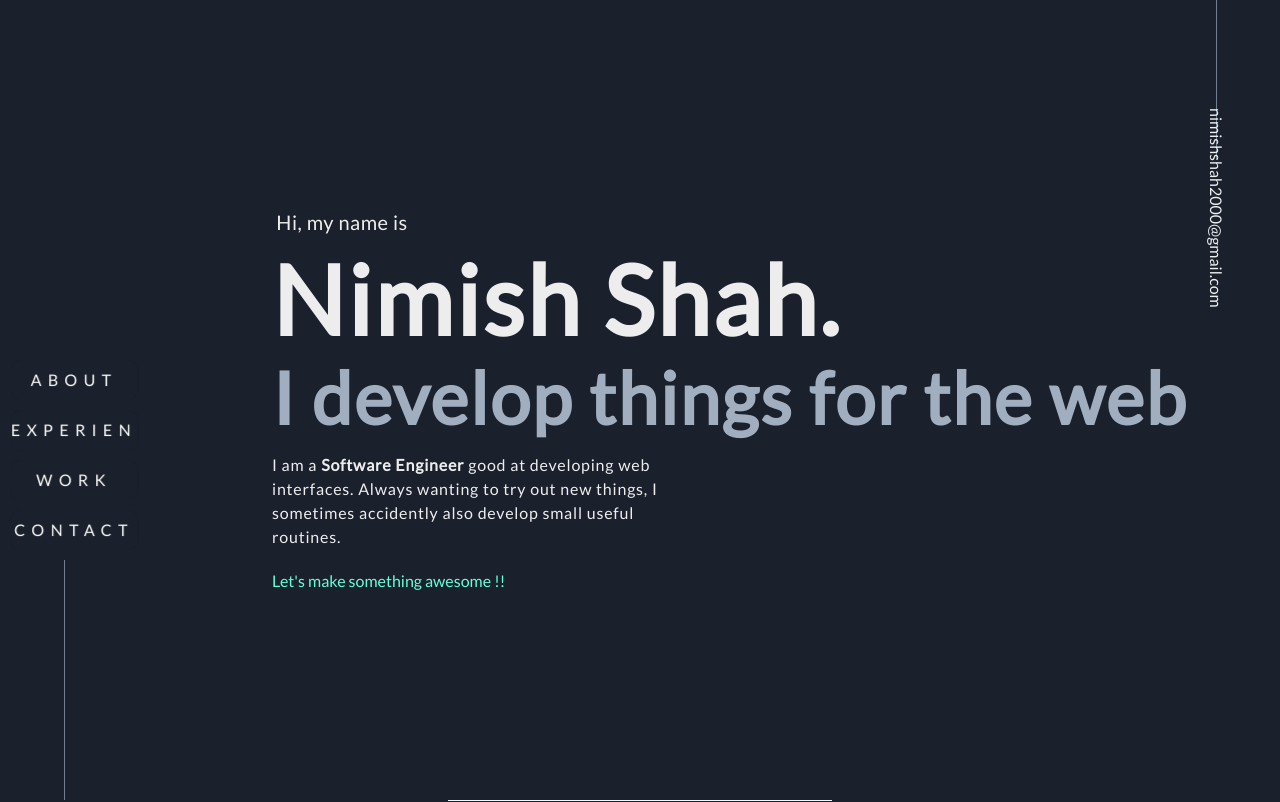
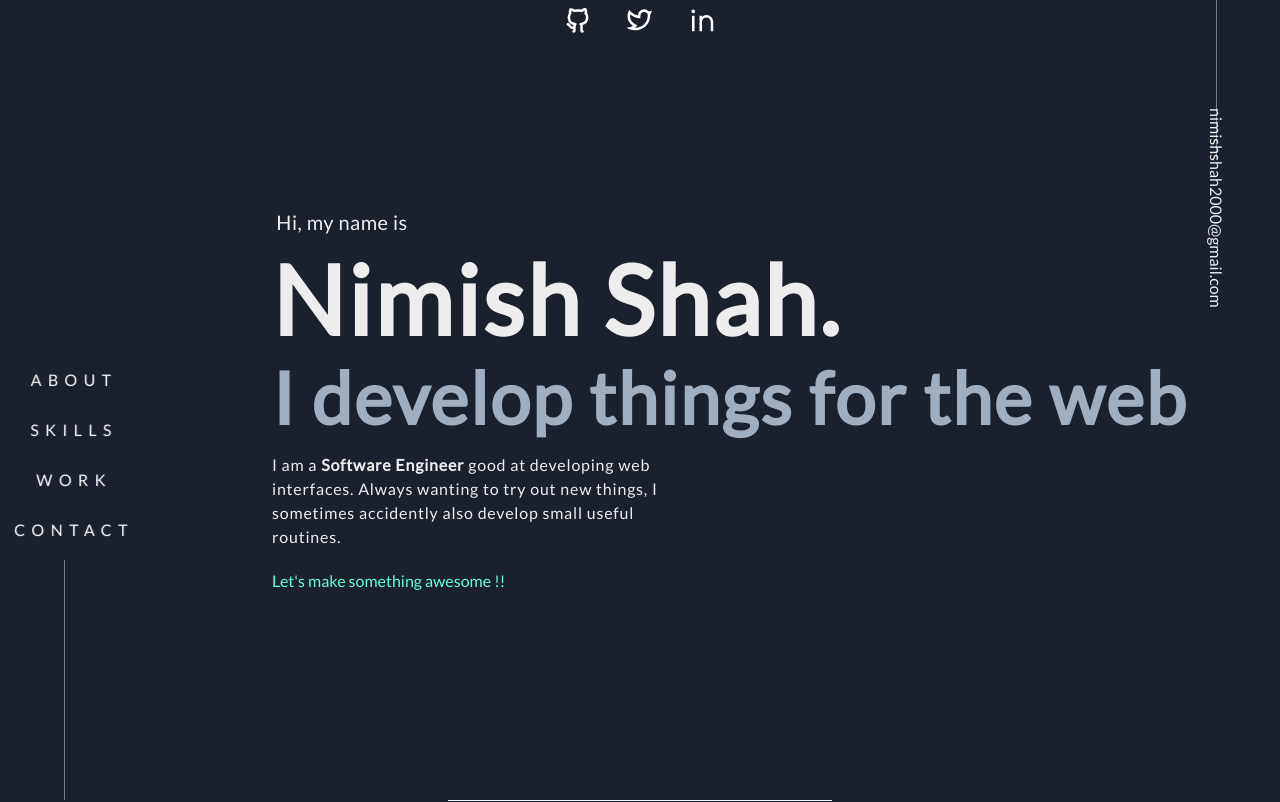
Before and after one commit to sudonims/sudonims, a Next.js app: page / in a window 1280 px wide. Shown: the top 802 px of the page. Built offline with nearby package versions, Linux system fonts and the light colour scheme.

Commit message:
social bar add

```diff
--- a/components/About.js
+++ b/components/About.js
@@ -43,7 +43,7 @@ export default function About() {
               I am a Full Stack Web Developer located in India. I enjoy creating
               things for the web. I have a passion for trying out new things
               that I find interesting. Started Web Development for a college
-              project, I grew interest in it and haven't looked back since.
+              project, I grew interest in it and haven&#39;t looked back since.
             </Text>
             <Text
               fontSize={{ base: 'md', md: 'lg' }}
--- /dev/null
+++ b/components/SocialBar.js
@@ -0,0 +1,52 @@
+import { Icon } from '@chakra-ui/icons';
+import { Flex, Center, Tooltip, Button } from '@chakra-ui/react';
+import { RiGithubLine, RiLinkedinLine, RiTwitterLine } from 'react-icons/ri';
+export default function SocialBar() {
+  return (
+    <Flex
+      display={{ base: 'none', md: 'block' }}
+      direction="row"
+      position="fixed"
+    >
+      <Center height="40px" width="100vw">
+        <Flex padding="10px" direction="row" borderRadius="10px">
+          <Tooltip label="Github" placement="bottom">
+            <Button
+              colorScheme="none"
+              color="white"
+              onClick={() =>
+                window.open('https://github.com/sudonims', '_blank').focus()
+              }
+            >
+              <Icon as={() => <RiGithubLine size={30} />} />
+            </Button>
+          </Tooltip>
+          <Tooltip label="Twitter" placement="bottom">
+            <Button
+              colorScheme="none"
+              color="white"
+              onClick={() =>
+                window.open('https://twitter.com/sudonimsh', '_blank').focus()
+              }
+            >
+              <Icon as={() => <RiTwitterLine size={30} />} />
+            </Button>
+          </Tooltip>
+          <Tooltip label="LinkedIn" placement="bottom">
+            <Button
+              colorScheme="none"
+              color="white"
+              onClick={() =>
+                window
+                  .open('https://www.linkedin.com/in/sudonims', '_blank')
+                  .focus()
+              }
+            >
+              <Icon as={() => <RiLinkedinLine size={30} />} />
+            </Button>
+          </Tooltip>
+        </Flex>
+      </Center>
+    </Flex>
+  );
+}
--- a/package.json
+++ b/package.json
@@ -17,7 +17,8 @@
     "jquery": "^3.6.0",
     "next": "11.0.1",
     "react": "17.0.2",
-    "react-dom": "17.0.2"
+    "react-dom": "17.0.2",
+    "react-icons": "^4.2.0"
   },
   "devDependencies": {
     "eslint": "7.30.0",
--- a/pages/index.js
+++ b/pages/index.js
@@ -1,9 +1,11 @@
+import { Box, Flex } from '@chakra-ui/react';
+
 import Home from '../components/Home';
 import RightSidebar from '../components/RightSidebar';
 import Sidebar from '../components/Sidebar';
 import Head from 'next/head';
 import About from '../components/About';
-import { Box, Flex } from '@chakra-ui/layout';
+import SocialBar from '../components/SocialBar';
 
 const Divider = () => {
   return (
@@ -19,12 +21,13 @@ export default function Main() {
       <Head>
         <title>Nimish Shah</title>
       </Head>
+      <SocialBar />
       <Sidebar
         linkItems={[
-          { href: 'https://sudonims.tech', front: 'About', back: 'Go' },
+          { href: '#about', front: 'About', back: 'Go' },
           {
             href: '#exp',
-            front: 'Experience',
+            front: 'Skills',
             back: 'Go',
           },
           { href: '#work', front: 'Work', back: 'Go' },
--- a/styles/globals.css
+++ b/styles/globals.css
@@ -6,6 +6,7 @@ body {
   position: absolute;
   background: #1a202c;
   z-index: 200;
+  scroll-behavior: smooth;
 }
 
 * {
```
Also changed, not shown: 1 other file (tests, documents, lock files or other folders).
